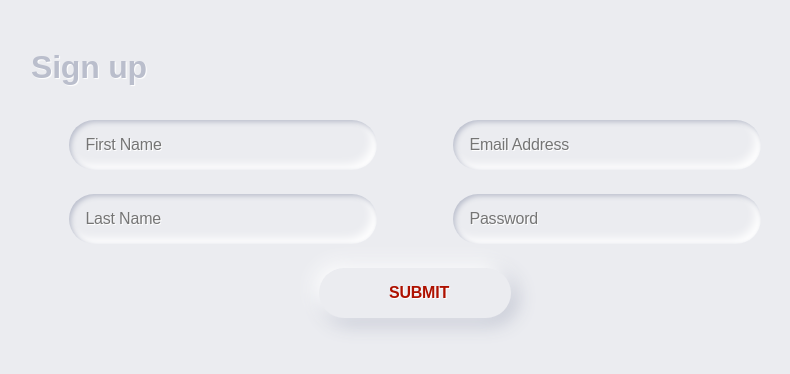
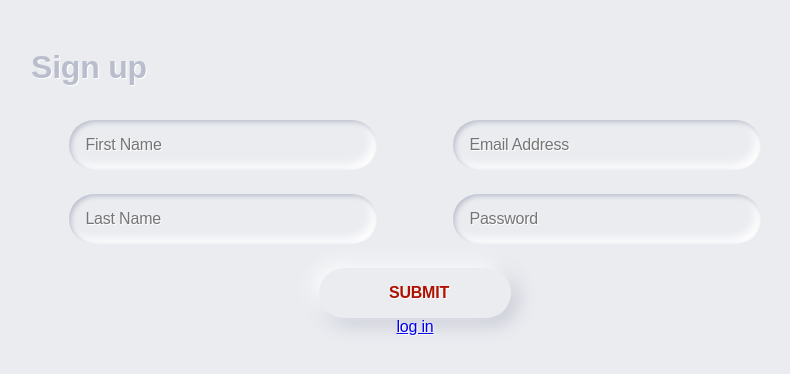
Before and after one commit to MuhammadSaad25/e-commerce-mogoDB, a React (Create React App) app in the folder web/: page /signup in a window 1280 px wide. Shown: the top 374 px of the page, without its empty margins (225-1015 px from the left). Built offline with nearby package versions, Linux system fonts and the light colour scheme; no server answers.

Commit message:
push  build

```diff
--- a/web/src/components/SignUp/SignUp.jsx
+++ b/web/src/components/SignUp/SignUp.jsx
@@ -4,6 +4,7 @@
 import { useState, useContext } from "react";
 import { GlobalContext } from '../../context/Context';
 import axios from "axios";
+import { Link } from "react-router-dom";
 
 
 
@@ -66,7 +67,7 @@
                     },
                     // { withCredentials: true }//we are not sending cookies
                 );
-              console.log("Signup successful",res);
+                console.log("Signup successful", res);
                 //   toast(`${res.data.message}`); //https://www.npmjs.com/package/react-toastify
             } catch (err) {
                 console.log(err);
@@ -169,7 +170,7 @@
                         <i className="icon ion-md-lock"></i> SUBMIT
                     </button>
                 </div>
-
+                <Link to={"/login"}>log in </Link>
             </form >
         </div >
     );
```
Also changed, not shown: 7 other files (tests, documents, lock files or other folders). Lines whose indentation alone changed are shown as unchanged.
